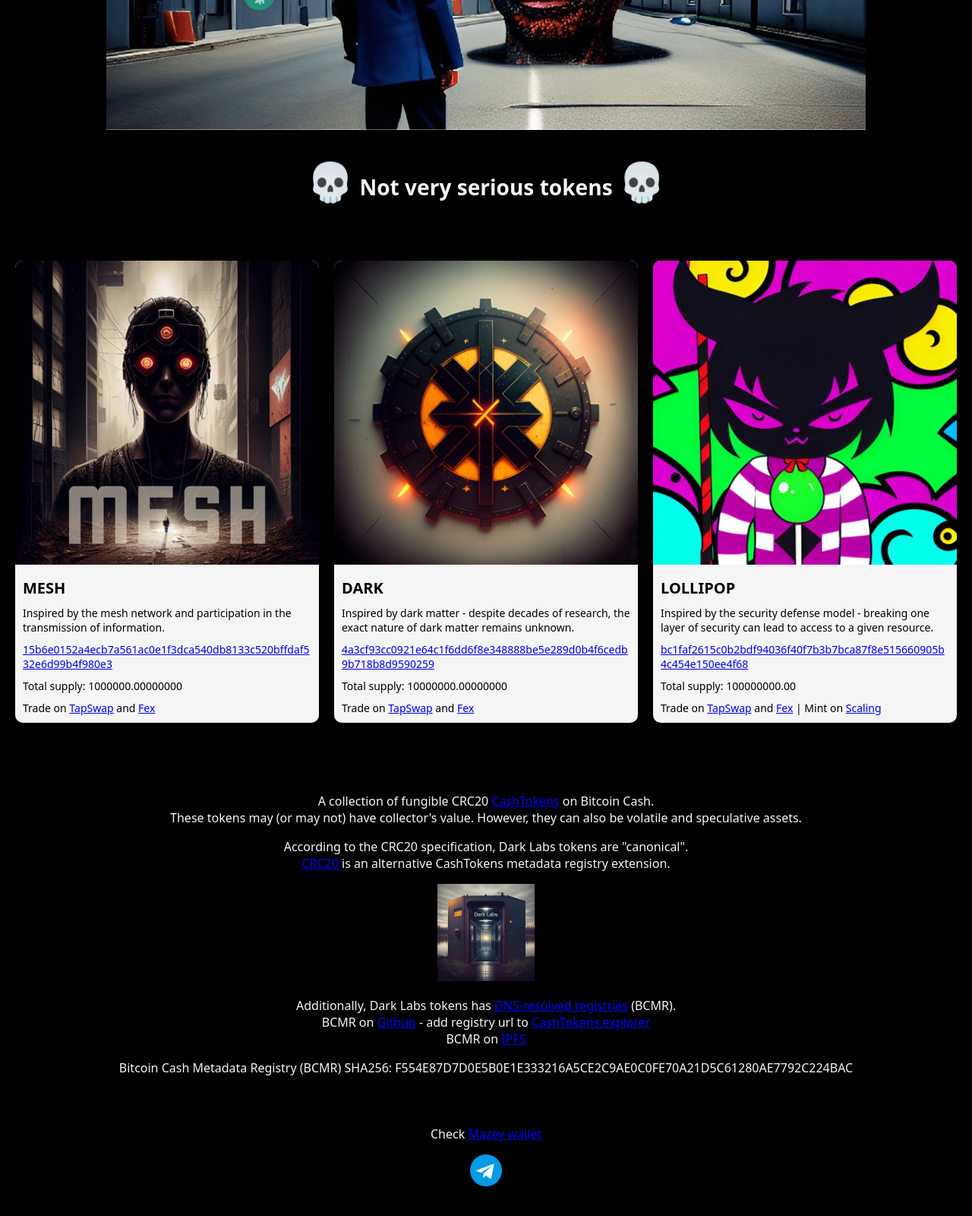
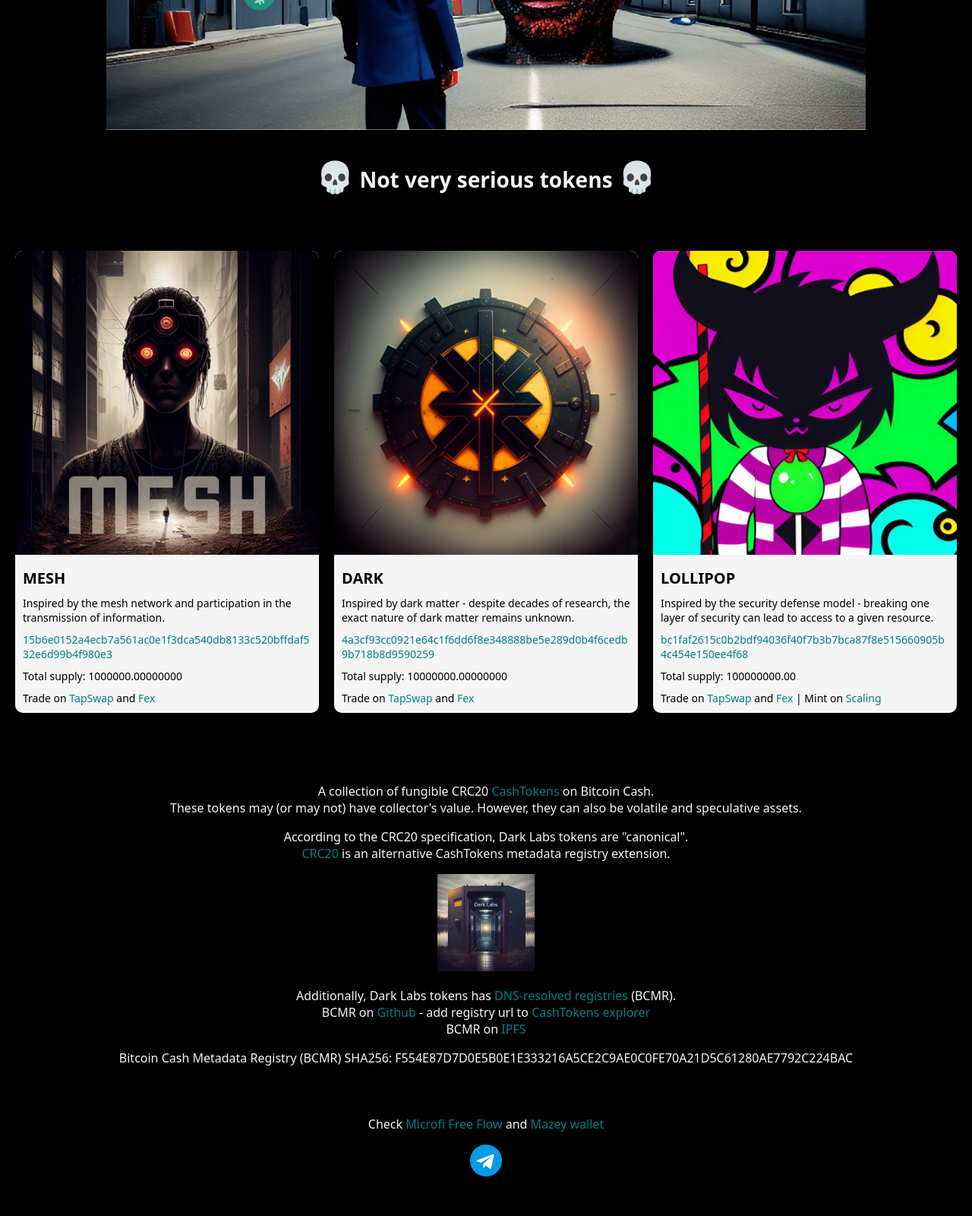
Before and after one commit to mazetoken/darklabs, a plain HTML site: page index.html in a window 1280 px wide. Shown: the part 408-2008 px from the top of the page at 76% size. Drawn offline with Linux system fonts and the light colour scheme.

Commit message:
Update index.html

```diff
--- a/index.html
+++ b/index.html
@@ -18,11 +18,19 @@
 			margin: 0;
 			padding: 0;
 		}
-
 		body p {
 			font-size: 16px;
 		}
-
+		a:link {
+			color: teal;
+			background-color: transparent;
+			text-decoration: none;
+		}
+		a:visited {
+			color: teal;
+			background-color: transparent;
+			text-decoration: none;
+		}
 		.container {
 			display: flex;
 			flex-wrap: wrap;
@@ -31,7 +39,6 @@
 			margin: 0;
 			padding: 0;
 		}
-
 		.card {
 			background-color: whitesmoke;
 			color: black;
@@ -43,35 +50,24 @@
 			height: auto;
 			transition: transform 0.3s;
 		}
-
 		.card:hover {
 			transform: scale(1.05);
 		}
-
 		.card img {
 			width: 400px;
 			height: 400px;
 			object-fit: cover;
 		}
-
 		.card h2 {
             text-align: left;
 			font-size: 20px;
 			margin: 10px;
 		}
-
 		.card p {
             text-align: left;
 			font-size: 14px;
 			margin: 10px;
 		}
-
-        .card p1 {
-            text-align: left;
-			font-size: 11px;
-			margin: 10px;
-		}
-
 		@media screen and (max-width: 512px) {
 		p img {
 			max-width: 500px;
@@ -82,7 +78,7 @@
 <body>
 <!-- <h1>DARK LABS</h1> -->
 	<p><img src="./img/darklabsmain.png" alt="DarkLabs" width="1000"></p>
-	<h3><span style='font-size:50px;'>&#128128;</span> Not very serious tokens <span style='font-size:50px;'>&#128128;</span></h3>
+	<h3><span style='font-size:40px;'>&#128128;</span> Not very serious tokens <span style='font-size:40px;'>&#128128;</span></h3>
 	<br>
 	<div class="container">
 		<div class="card">
@@ -127,7 +123,7 @@
 	<p>Bitcoin Cash Metadata Registry (BCMR) SHA256: F554E87D7D0E5B0E1E333216A5CE2C9AE0C0FE70A21D5C61280AE7792C224BAC</p>
     <br>
 	<footer>
-	<p>Check <a href="https://mazetoken.github.io/mazey/">Mazey wallet</a></p>
+	<p>Check <a href="https://microfi.eu">Microfi Free Flow</a> and <a href="https://mazetoken.github.io/mazey/">Mazey wallet</a></p>
     <p><a href="https://t.me/mazetokens"><img src="./img/telegram.png" width="42"></a></p>
     </footer>
 	<br>
```
